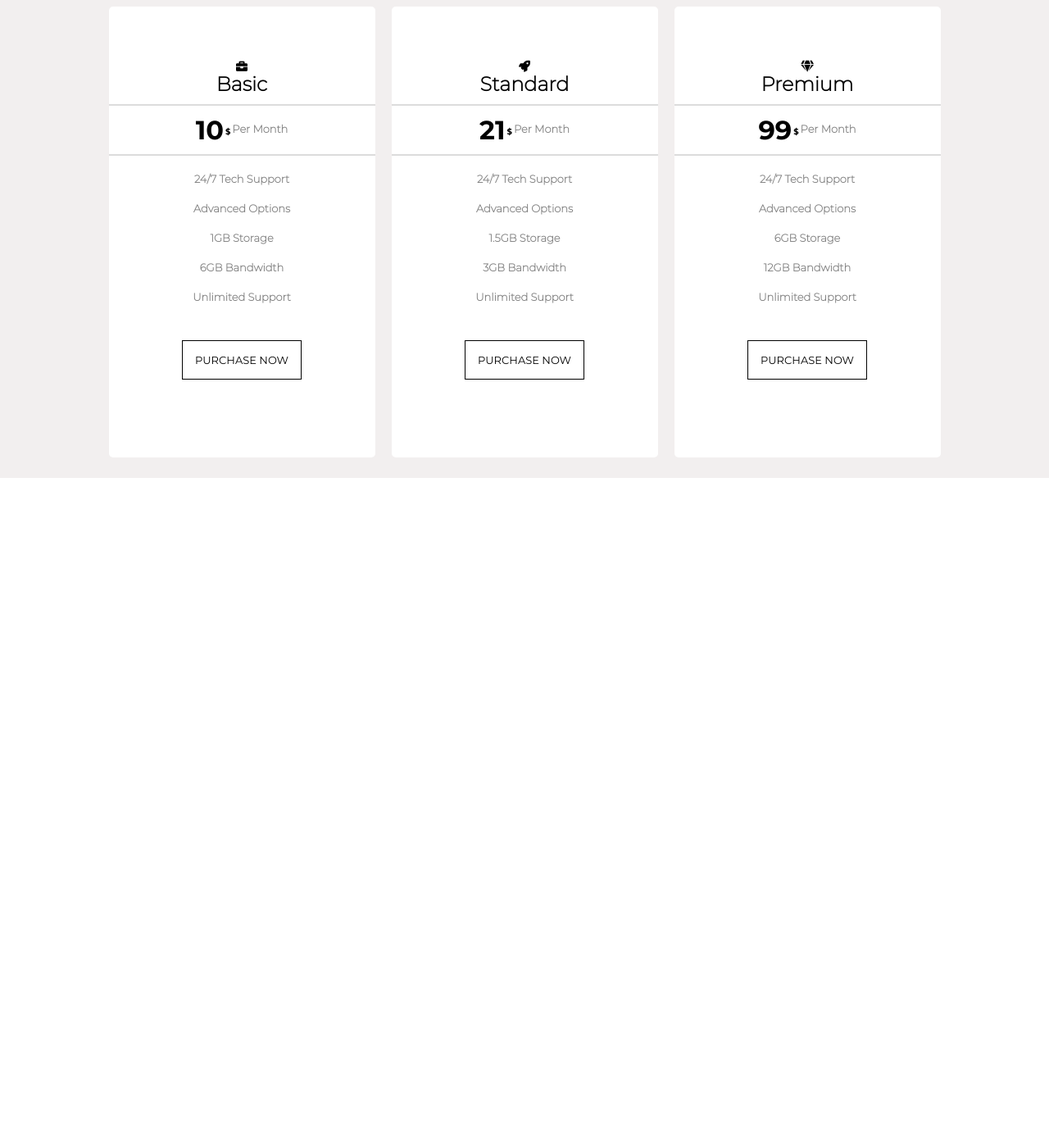
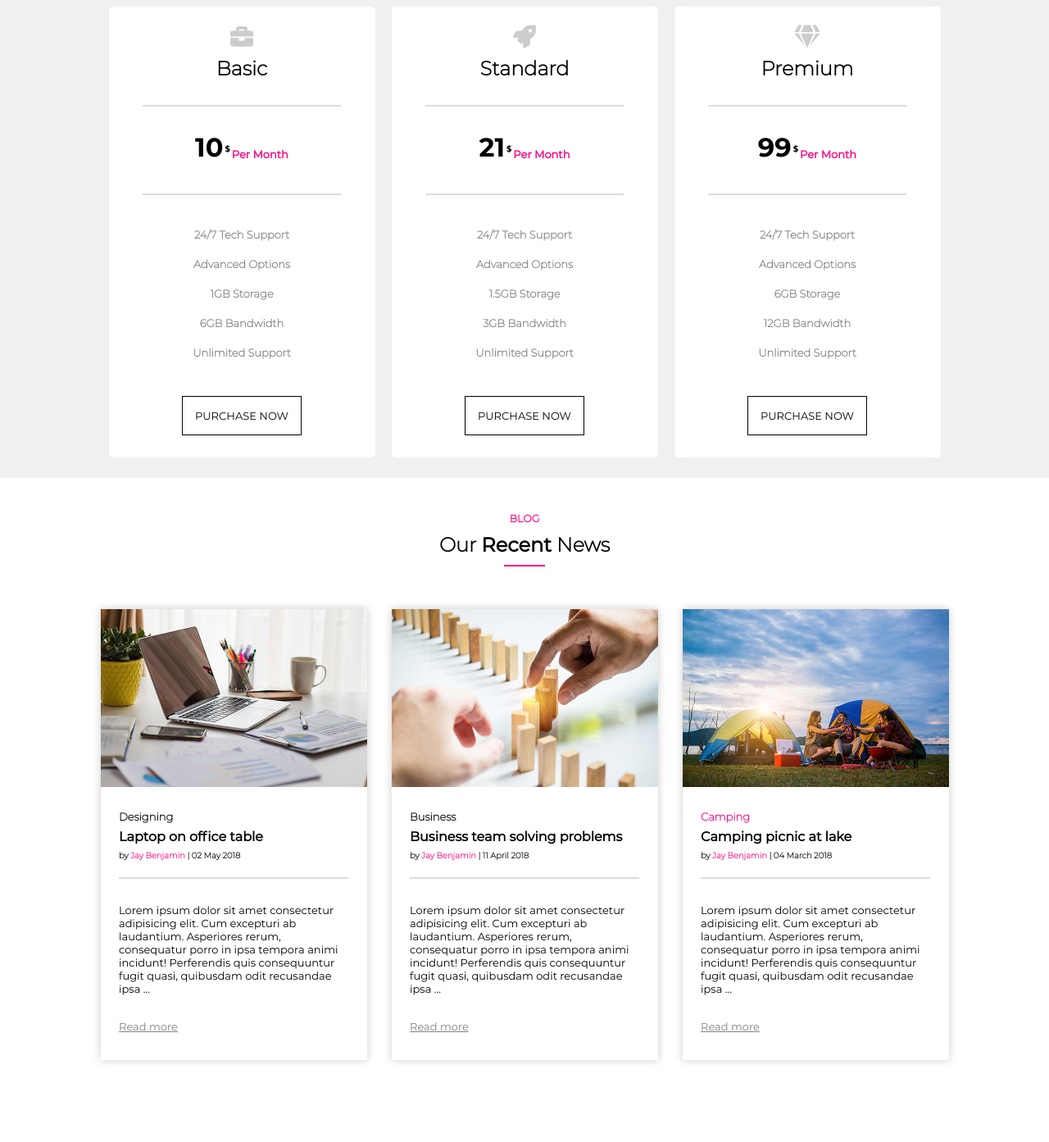
Before and after one commit to Victoriasaurio/PORTAFOLIO-HTML-CSS, a plain HTML site: page index.html in a window 1280 px wide. Shown: the part 1980-3373 px from the top of the page at 82% size. Before the commit the page ends 2563 px from the top, so only its background shows below. Drawn offline with Linux system fonts and the light colour scheme.

Commit message:
Secciones de precios e informacion, agregados en el html

```diff
--- a/index.html
+++ b/index.html
@@ -151,15 +151,15 @@
 
     <section class="card-price bigConteiner">
         <article>
-            <i class="fas fa-briefcase"></i>
+            <i class="icono fas fa-briefcase fa-2x"></i>
             <h2>Basic</h2>
-            <div class="linea-gray"></div>
+            <div class="linea-gray-card"></div>
             <div class="price">
                 <h1>10</h1>
                 <h6>$</h6>
-                <h3>Per Month</h3>
+                <h3 class="rosa">Per Month</h3>
             </div>
-            <div class="linea-gray"></div>
+            <div class="linea-gray-card"></div>
             <h3>24/7 Tech Support</h3>
             <h3>Advanced Options</h3>
             <h3>1GB Storage</h3>
@@ -169,15 +169,15 @@
         </article>
 
         <article>
-            <i class="fas fa-rocket"></i>
+            <i class="icono fas fa-rocket fa-2x"></i>
             <h2>Standard</h2>
-            <div class="linea-gray"></div>
+            <div class="linea-gray-card"></div>
             <div class="price">
                 <h1>21</h1>
                 <h6>$</h6>
-                <h3>Per Month</h3>
+                <h3 class="rosa">Per Month</h3>
             </div>
-            <div class="linea-gray"></div>
+            <div class="linea-gray-card"></div>
             <h3>24/7 Tech Support</h3>
             <h3>Advanced Options</h3>
             <h3>1.5GB Storage</h3>
@@ -187,15 +187,15 @@
         </article>
 
         <article>
-            <i class="fas fa-gem"></i>
+            <i class="icono fas fa-gem fa-2x"></i>
             <h2>Premium</h2>
-            <div class="linea-gray"></div>
+            <div class="linea-gray-card"></div>
             <div class="price">
                 <h1>99</h1>
                 <h6>$</h6>
-                <h3>Per Month</h3>
+                <h3 class="rosa">Per Month</h3>
             </div>
-            <div class="linea-gray"></div>
+            <div class="linea-gray-card"></div>
             <h3>24/7 Tech Support</h3>
             <h3>Advanced Options</h3>
             <h3>6GB Storage</h3>
@@ -204,5 +204,53 @@
             <a href="#">purchase now</a>
         </article>
     </section>
+
+    <section class="estilo-titulo contenedor">
+        <h3>blog</h3>
+        <h1>Our <strong>Recent</strong> News</h1>
+        <div class="linea"></div>
+    </section>
+
+    <section class="card-info contenedor">
+        <article>
+            <figure>
+                <img src="img/foto_zoom1.jpg" alt="">
+            </figure>
+            <div class="info">
+                <h3>Designing</h3>
+                <h1>Laptop on office table</h1>
+                <h6>by <strong>Jay Benjamin</strong> | 02 May 2018</h6>
+                <div class="linea-gray-info"></div>
+                <p>Lorem ipsum dolor sit amet consectetur adipisicing elit. Cum excepturi ab laudantium. Asperiores rerum, consequatur porro in ipsa tempora animi incidunt! Perferendis quis consequuntur fugit quasi, quibusdam odit recusandae ipsa ...</p>
+                <a class="more" href="#">Read more</a>
+            </div>
+        </article>
+        <article>
+            <figure>
+                <img src="img/foto_zoom2.jpg" alt="">
+            </figure>
+            <div class="info">
+                <h3>Business</h3>
+                <h1>Business team solving problems</h1>
+                <h6>by <strong>Jay Benjamin</strong> | 11 April 2018</h6>
+                <div class="linea-gray-info"></div>
+                <p>Lorem ipsum dolor sit amet consectetur adipisicing elit. Cum excepturi ab laudantium. Asperiores rerum, consequatur porro in ipsa tempora animi incidunt! Perferendis quis consequuntur fugit quasi, quibusdam odit recusandae ipsa ...</p>
+                <a class="more" href="#">Read more</a>
+            </div>
+        </article>
+        <article>
+            <figure>
+                <img src="img/foto_zoom3.jpg" alt="">
+            </figure>
+            <div class="info">
+                <h3 class="ross">Camping</h3>
+                <h1>Camping picnic at lake</h1>
+                <h6>by <strong>Jay Benjamin</strong> | 04 March 2018</h6>
+                <div class="linea-gray-info"></div>
+                <p>Lorem ipsum dolor sit amet consectetur adipisicing elit. Cum excepturi ab laudantium. Asperiores rerum, consequatur porro in ipsa tempora animi incidunt! Perferendis quis consequuntur fugit quasi, quibusdam odit recusandae ipsa ...</p>
+                <a class="more" href="#">Read more</a>
+            </div>
+        </article>
+    </section>
 </body>
 </html>
```
